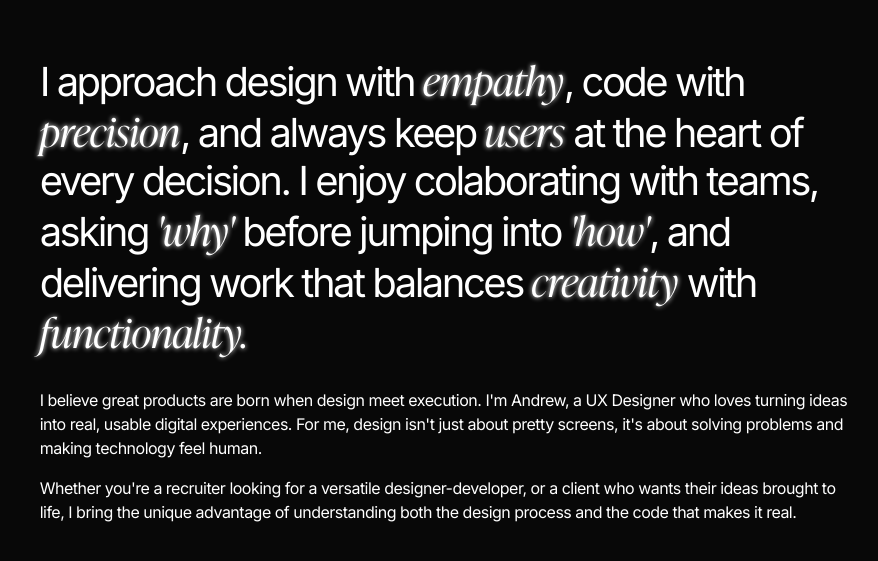
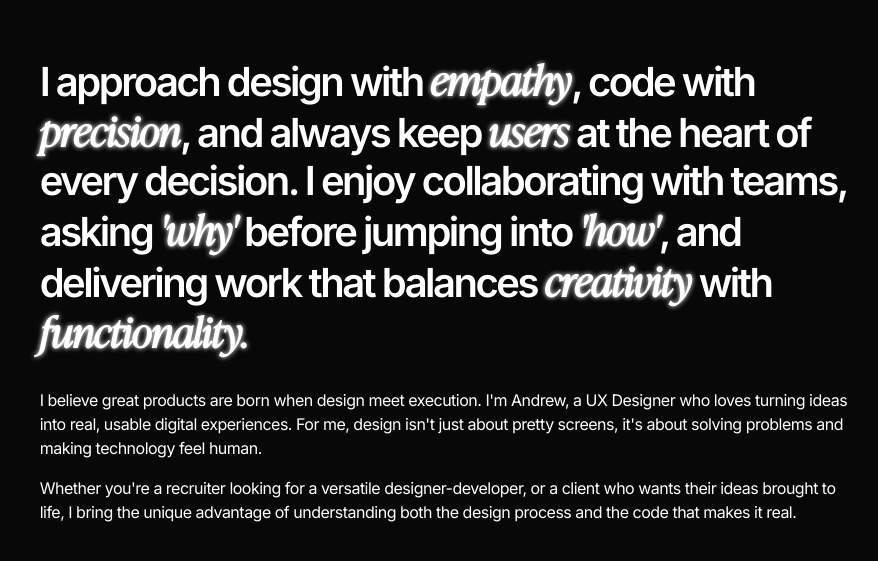
Before and after one commit to andrew-0210/portfolio-0.1, a Next.js app: page / in a window 1280 px wide. Shown: the part 913-1474 px from the top of the page, without its empty margins (192-1070 px from the left). Built offline with nearby package versions, Linux system fonts and the light colour scheme.

Commit message:
Update About.tsx

```diff
--- a/src/components/section/About.tsx
+++ b/src/components/section/About.tsx
@@ -4,7 +4,7 @@ export default function About() {
 			className="container md:grid grid-cols-12 gap-[1.875rem] px-[1.25rem] py-[2.5rem] md:py-[4.5rem] h-dvh"
 			id="about">
 			<div className="md:col-span-8 md:col-start-3 flex flex-col gap-[1.875rem]">
-				<h2 className="text-[2rem] md:text-[2.5rem] leading-[1.2] md:leading-[48px] tracking-[-2.5px]">
+				<h2 className="font-semibold text-[2rem] md:text-[2.5rem] leading-[1.2] md:leading-[48px] tracking-[-2.5px]">
 					I approach design with{" "}
 					<span className="font-display tracking-normal text-shadow-[0px_0px_5px_rgba(255,255,255,0.5)] text-shadow-[#ffffff]">
 						empathy
@@ -17,7 +17,7 @@ export default function About() {
 					<span className="font-display tracking-normal text-shadow-[0px_0px_5px_rgba(255,255,255,0.5)] text-shadow-[#ffffff]">
 						users
 					</span>{" "}
-					at the heart of every decision. I enjoy colaborating with teams,
+					at the heart of every decision. I enjoy collaborating with teams,
 					asking{" "}
 					<span className="font-display tracking-normal text-shadow-[0px_0px_5px_rgba(255,255,255,0.5)] text-shadow-[#ffffff]">
 						&apos;why&apos;
```
